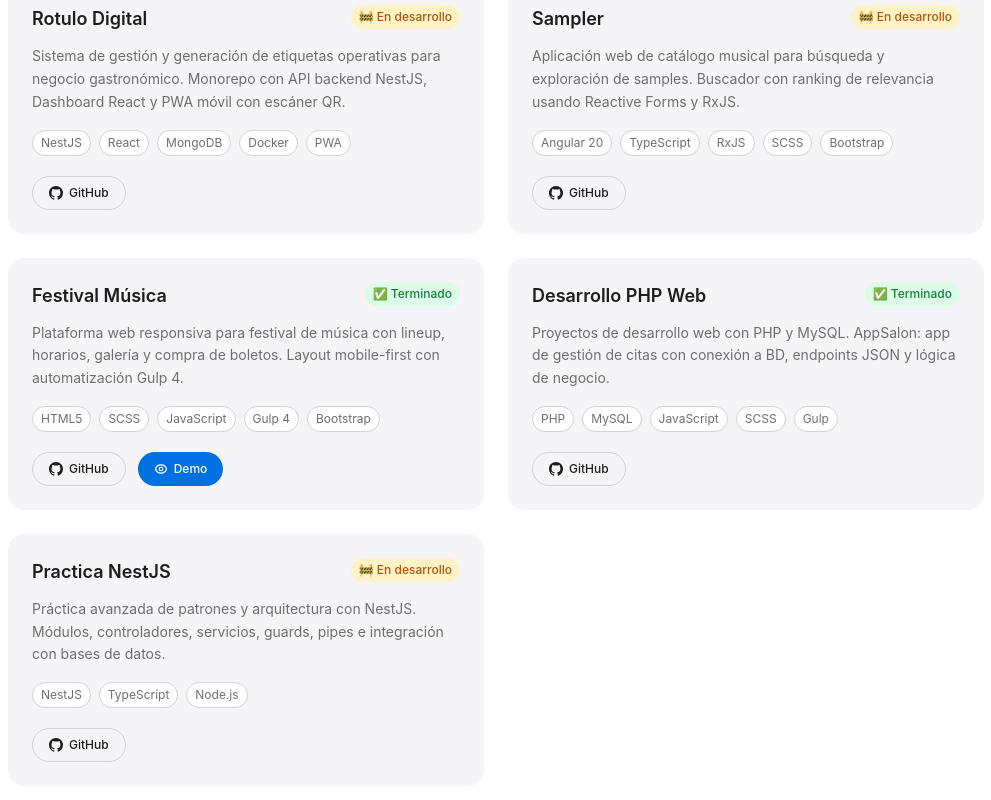
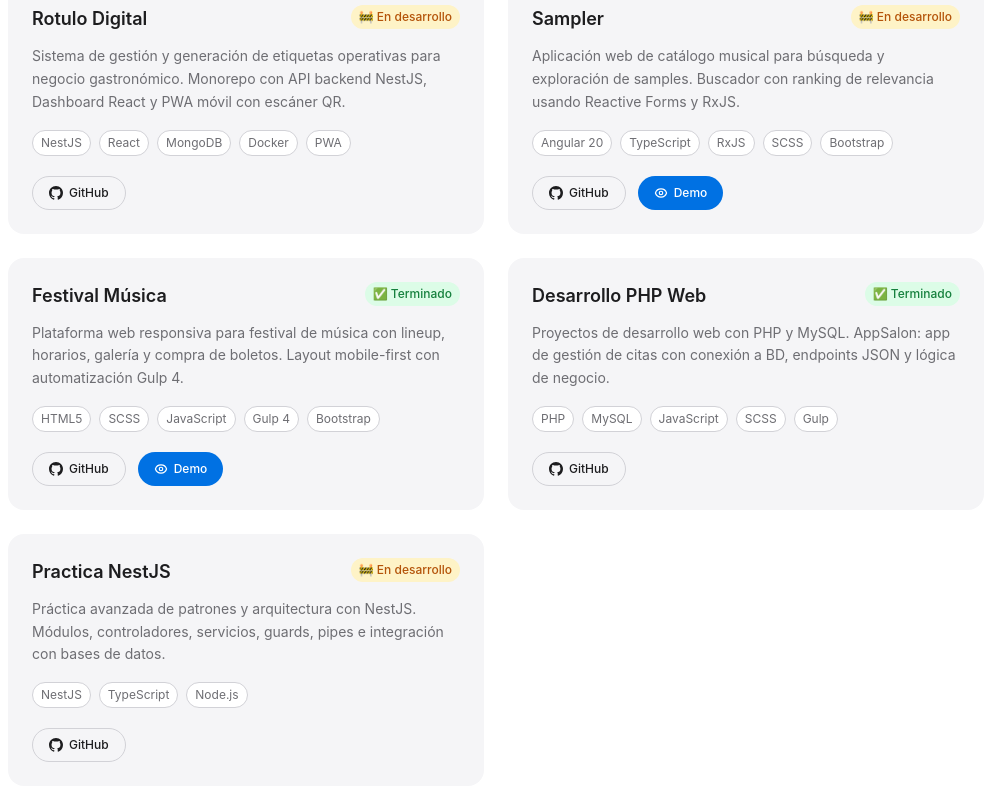
Before and after one commit to lucciano12/portafolio, a Next.js app: page / in a window 1280 px wide. Shown: the part 2102-2902 px from the top of the page, without its empty margins (144-1135 px from the left). Built offline with nearby package versions, Linux system fonts and the light colour scheme.

Commit message:
feat: add Sampler demo URL

```diff
--- a/components/Projects.tsx
+++ b/components/Projects.tsx
@@ -12,7 +12,7 @@ const projects = [
     description: 'Aplicación web de catálogo musical para búsqueda y exploración de samples. Buscador con ranking de relevancia usando Reactive Forms y RxJS.',
     stack: ['Angular 20', 'TypeScript', 'RxJS', 'SCSS', 'Bootstrap'],
     github: 'https://github.com/lucciano12/Sampler',
-    demo: '',
+    demo: 'https://sampler-lp.vercel.app',
     status: 'wip',
   },
   {
```
